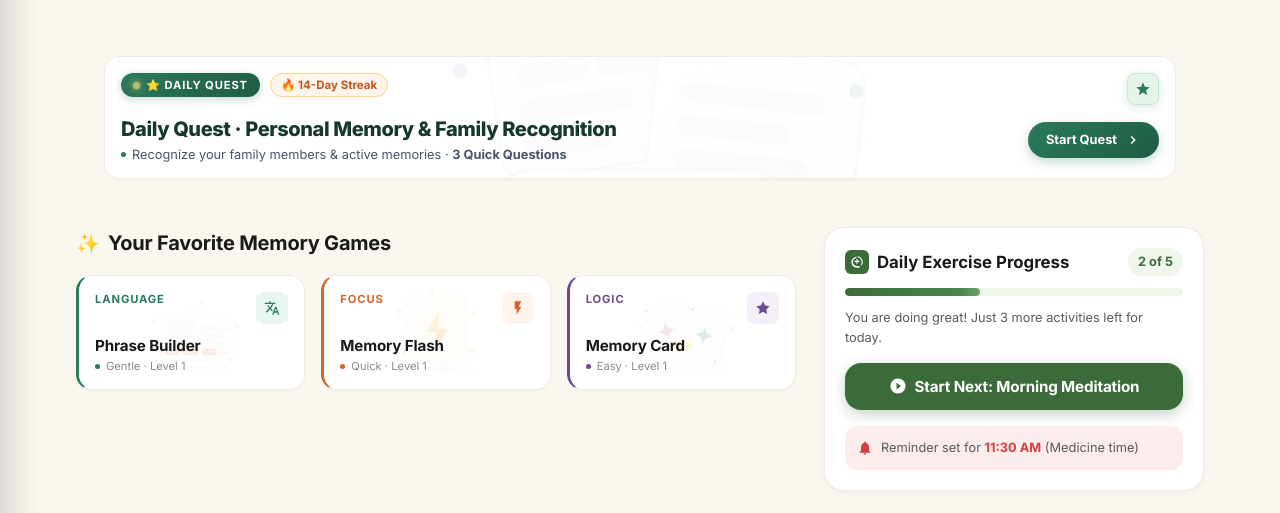
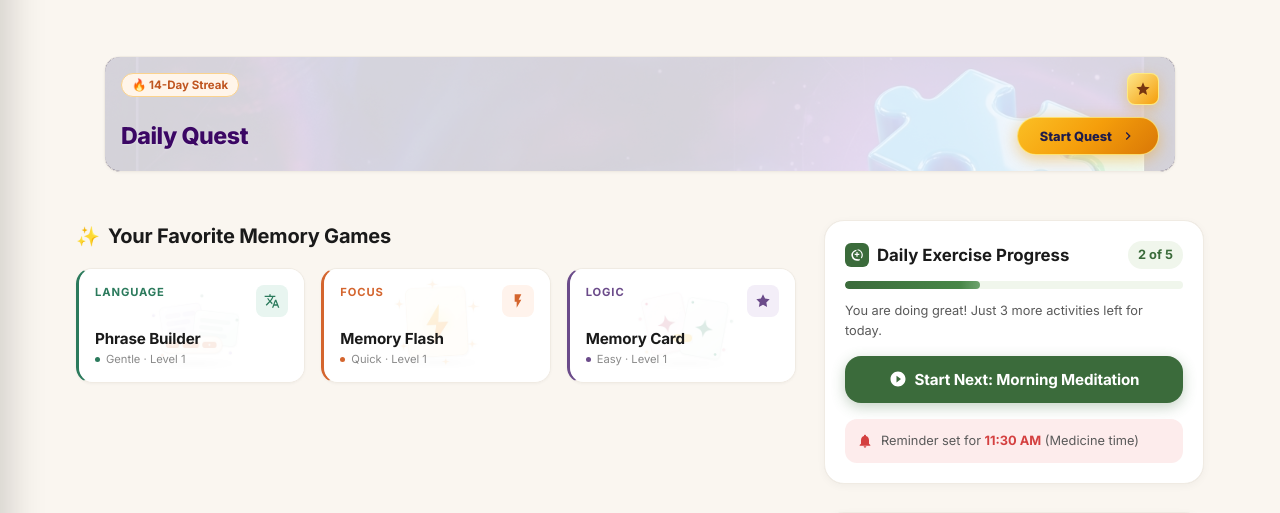
Before and after one commit to Dhruv-goyal01/SIH-Project, a Flask app: page / in a window 1280 px wide. Shown: the part 73-586 px from the top of the page. Run offline with Flask 3, Linux system fonts and the light colour scheme; some libraries are stand-ins or nearby versions.

Commit message:
updated desig of daily quest

```diff
--- a/templates/patient-dashboard/index.html
+++ b/templates/patient-dashboard/index.html
@@ -36,9 +36,11 @@
 
       <!-- Top Right Header Actions: Memory Book -->
       <div class="header__actions">
-        <button class="header__memory-book-btn" id="btn-open-memory-book" aria-label="Open Memory Book" title="Memory Book">
+        <button class="header__memory-book-btn" id="btn-open-memory-book" aria-label="Open Memory Book"
+          title="Memory Book">
           <svg class="header__memory-book-icon" viewBox="0 0 24 24" fill="currentColor">
-            <path d="M18 2H6c-1.2 0-2 .9-2 2v16c0 1.1.9 2 2 2h12c1.1 0 2-.9 2-2V4c0-1.1-.9-2-2-2zM6 4h5v8l-2.5-1.5L6 12V4zm12 16H6v-2h12v2zm0-4H6V6h12v10z"/>
+            <path
+              d="M18 2H6c-1.2 0-2 .9-2 2v16c0 1.1.9 2 2 2h12c1.1 0 2-.9 2-2V4c0-1.1-.9-2-2-2zM6 4h5v8l-2.5-1.5L6 12V4zm12 16H6v-2h12v2zm0-4H6V6h12v10z" />
           </svg>
           <span class="header__memory-book-label">Memory Book</span>
           <span class="header__memory-book-badge" id="memory-book-badge">3</span>
@@ -198,14 +200,10 @@
       <!-- ===== DAILY QUEST SECTION ===== -->
       <section class="greeting daily-quest" id="greeting" aria-label="Daily Quest">
         <button class="game-card game-card--quest" id="btn-daily-quest" aria-haspopup="dialog"
-          style="background-image: url('/static/patient-dashboard/assets/game-phrase-builder.jpg');">
+          style="background-image: url('/static/patient-dashboard/assets/quest-card-bg.jpg');">
           <div class="quest-glow-ring"></div>
           <div class="game-card__top">
             <div class="quest-tag-group">
-              <span class="game-card__tag quest-tag--featured">
-                <span class="quest-pulse-light"></span>
-                <span data-i18n="quest.tag">⭐ Daily Quest</span>
-              </span>
               <span class="quest-tag--streak" data-i18n="quest.streak_tag">🔥 14-Day Streak</span>
             </div>
             <div class="game-card__icon quest-icon--highlight">
@@ -216,13 +214,7 @@
           </div>
           <div class="quest-card-body-row">
             <div>
-              <h3 class="game-card__title quest-title-highlight" data-i18n="quest.title">Daily Quest · Personal Memory &
-                Family Recognition</h3>
-              <div class="game-card__meta quest-meta-highlight">
-                <span class="dot"></span>
-                <span data-i18n-html="quest.meta">Recognize your family members & active memories · <strong>3 Quick
-                    Questions</strong></span>
-              </div>
+              <h3 class="game-card__title quest-title-highlight" data-i18n="quest.title">Daily Quest</h3>
             </div>
             <div class="quest-cta-pill">
               <span data-i18n="quest.start">Start Quest</span>
@@ -647,14 +639,16 @@
       <div class="memory-book-panel__title">
         <div class="memory-book-panel__title-icon">
           <svg viewBox="0 0 24 24" fill="currentColor">
-            <path d="M18 2H6c-1.2 0-2 .9-2 2v16c0 1.1.9 2 2 2h12c1.1 0 2-.9 2-2V4c0-1.1-.9-2-2-2zM6 4h5v8l-2.5-1.5L6 12V4zm12 16H6v-2h12v2zm0-4H6V6h12v10z"/>
+            <path
+              d="M18 2H6c-1.2 0-2 .9-2 2v16c0 1.1.9 2 2 2h12c1.1 0 2-.9 2-2V4c0-1.1-.9-2-2-2zM6 4h5v8l-2.5-1.5L6 12V4zm12 16H6v-2h12v2zm0-4H6V6h12v10z" />
           </svg>
         </div>
         <span>Memory Book</span>
       </div>
       <button class="memory-book-panel__close" id="btn-close-memory-book" aria-label="Close Memory Book">
         <svg viewBox="0 0 24 24" width="20" height="20" fill="currentColor">
-          <path d="M19 6.41L17.59 5 12 10.59 6.41 5 5 6.41 10.59 12 5 17.59 6.41 19 12 13.41 17.59 19 19 17.59 13.41 12z" />
+          <path
+            d="M19 6.41L17.59 5 12 10.59 6.41 5 5 6.41 10.59 12 5 17.59 6.41 19 12 13.41 17.59 19 19 17.59 13.41 12z" />
         </svg>
       </button>
     </div>
@@ -663,13 +657,14 @@
     <div class="memory-book-tabs">
       <button class="mb-tab-btn active" id="mb-tab-todo" data-target="todo">
         <svg viewBox="0 0 24 24" fill="currentColor">
-          <path d="M9 16.2L4.8 12l-1.4 1.4L9 19 21 7l-1.4-1.4L9 16.2z"/>
+          <path d="M9 16.2L4.8 12l-1.4 1.4L9 19 21 7l-1.4-1.4L9 16.2z" />
         </svg>
         <span>To-Do List</span>
       </button>
       <button class="mb-tab-btn" id="mb-tab-memories" data-target="memories">
         <svg viewBox="0 0 24 24" fill="currentColor">
-          <path d="M12 21.35l-1.45-1.32C5.4 15.36 2 12.28 2 8.5 2 5.42 4.42 3 7.5 3c1.74 0 3.41.81 4.5 2.09C13.09 3.81 14.76 3 16.5 3 19.58 3 22 5.42 22 8.5c0 3.78-3.4 6.86-8.55 11.54L12 21.35z"/>
+          <path
+            d="M12 21.35l-1.45-1.32C5.4 15.36 2 12.28 2 8.5 2 5.42 4.42 3 7.5 3c1.74 0 3.41.81 4.5 2.09C13.09 3.81 14.76 3 16.5 3 19.58 3 22 5.42 22 8.5c0 3.78-3.4 6.86-8.55 11.54L12 21.35z" />
         </svg>
         <span>Memories</span>
       </button>
@@ -686,7 +681,8 @@
 
         <!-- Add Todo Item Input -->
         <div class="mb-add-row">
-          <input type="text" class="mb-add-input" id="mb-todo-input" placeholder="Add an important task (e.g., Take morning medicine)..." maxlength="80">
+          <input type="text" class="mb-add-input" id="mb-todo-input"
+            placeholder="Add an important task (e.g., Take morning medicine)..." maxlength="80">
           <button class="mb-add-btn" id="mb-todo-add-btn" aria-label="Add task" title="Add task">+</button>
         </div>
 
@@ -727,8 +723,10 @@
           </div>
 
           <div class="mb-memory-input-row">
-            <input type="text" class="mb-memory-input" id="mb-memory-input" placeholder="Record a memory or feeling..." maxlength="140">
-            <button class="mb-memory-add-btn" id="mb-memory-add-btn" aria-label="Save memory" title="Save memory">+</button>
+            <input type="text" class="mb-memory-input" id="mb-memory-input" placeholder="Record a memory or feeling..."
+              maxlength="140">
+            <button class="mb-memory-add-btn" id="mb-memory-add-btn" aria-label="Save memory"
+              title="Save memory">+</button>
           </div>
         </div>
       </section>
@@ -1241,7 +1239,7 @@
       function loadTodos() {
         const stored = localStorage.getItem('nb_memory_book_todos');
         if (stored) {
-          try { return JSON.parse(stored); } catch(e){}
+          try { return JSON.parse(stored); } catch (e) { }
         }
         return defaultTodos;
       }
@@ -1254,7 +1252,7 @@
       function loadMemories() {
         const stored = localStorage.getItem('nb_memory_book_memories');
         if (stored) {
-          try { return JSON.parse(stored); } catch(e){}
+          try { return JSON.parse(stored); } catch (e) { }
         }
         return defaultMemories;
       }
--- a/templates/patient-dashboard/styles.css
+++ b/templates/patient-dashboard/styles.css
@@ -1099,34 +1111,38 @@ button {
 
 .game-card--quest {
   width: 100%;
-  border-left: 5px solid #2B7A5C;
-  border-radius: 18px;
-  padding: 24px 28px;
-  background-color: #FFFFFF;
-  border-top: 1px solid rgba(43, 122, 92, 0.25);
-  border-right: 1px solid rgba(43, 122, 92, 0.2);
-  border-bottom: 2px solid rgba(43, 122, 92, 0.28);
-  box-shadow: 0 6px 24px rgba(43, 122, 92, 0.12), 0 2px 6px rgba(0, 0, 0, 0.04);
+  border-left: 5px solid #a855f7;
+  border-radius: 20px;
+  padding: 26px 30px;
+  background-color: #120324;
+  background-size: cover;
+  background-position: center;
+  border-top: 1px solid rgba(192, 132, 252, 0.35);
+  border-right: 1px solid rgba(168, 85, 247, 0.25);
+  border-bottom: 2px solid rgba(139, 92, 246, 0.45);
+  box-shadow: 0 12px 36px rgba(18, 3, 36, 0.6), 0 2px 8px rgba(0, 0, 0, 0.2);
   transition: transform 0.25s cubic-bezier(0.16, 1, 0.3, 1), box-shadow 0.25s ease;
   position: relative;
   overflow: hidden;
 }
 
 .game-card--quest::before {
-  background: linear-gradient(120deg, rgba(255, 255, 255, 0.94) 0%, rgba(246, 252, 248, 0.88) 100%);
+  /* Increased alpha / maximum clarity for the background image */
+  background: linear-gradient(135deg, rgba(30, 8, 54, 0.12) 0%, rgba(46, 16, 101, 0.06) 50%, rgba(18, 3, 36, 0.15) 100%);
+  backdrop-filter: none;
 }
 
 .game-card--quest:hover {
   transform: translateY(-3px) scale(1.008);
-  box-shadow: 0 14px 34px rgba(43, 122, 92, 0.22), 0 3px 10px rgba(0, 0, 0, 0.06);
+  box-shadow: 0 18px 44px rgba(46, 16, 101, 0.55), 0 4px 14px rgba(0, 0, 0, 0.3);
 }
 
 .game-card--quest:hover::before {
-  background: linear-gradient(120deg, rgba(255, 255, 255, 0.88) 0%, rgba(240, 250, 244, 0.82) 100%);
+  background: linear-gradient(135deg, rgba(30, 8, 54, 0.06) 0%, rgba(46, 16, 101, 0.03) 100%);
 }
 
 .game-card--quest::after {
-  background: linear-gradient(90deg, #2B7A5C, #3B6B3B, #52a452);
+  background: linear-gradient(90deg, #9333ea, #c084fc, #ec4899, #8b5cf6);
   height: 4px;
 }
 
@@ -1138,25 +1154,26 @@ button {
 }
 
 .quest-tag--featured {
-  background: linear-gradient(135deg, #2B7A5C, #1E5C44) !important;
-  color: #FFFFFF !important;
+  background: linear-gradient(135deg, #F59E0B, #D97706) !important;
+  color: #1F2937 !important;
   font-weight: 800;
-  font-size: 0.72rem;
-  padding: 5px 12px;
+  font-size: 0.76rem;
+  padding: 6px 14px;
   border-radius: var(--radius-pill);
-  box-shadow: 0 2px 8px rgba(43, 122, 92, 0.3);
+  box-shadow: 0 2px 10px rgba(245, 158, 11, 0.45);
   display: inline-flex;
   align-items: center;
   gap: 6px;
-  letter-spacing: 0.05em;
+  letter-spacing: 0.04em;
+  border: 1px solid rgba(254, 240, 138, 0.6);
 }
 
 .quest-pulse-light {
   width: 7px;
   height: 7px;
   border-radius: var(--radius-circle);
-  background: #FFE27A;
-  box-shadow: 0 0 8px #FFE27A;
+  background: #FFFFFF;
+  box-shadow: 0 0 8px #FFFFFF;
   animation: pulse-ring 1.8s infinite ease-in-out;
 }
 
@@ -1171,13 +1188,13 @@ button {
 }
 
 .quest-icon--highlight {
-  background: #E6F4EA !important;
-  color: #2B7A5C !important;
+  background: linear-gradient(135deg, #FDE68A 0%, #F59E0B 100%) !important;
+  color: #78350F !important;
   width: 44px;
   height: 44px;
-  border-radius: 12px;
-  box-shadow: 0 2px 10px rgba(43, 122, 92, 0.18);
-  border: 1.5px solid #C4E7D0;
+  border-radius: 14px;
+  box-shadow: 0 4px 14px rgba(245, 158, 11, 0.35);
+  border: 1.5px solid rgba(254, 240, 138, 0.9);
   display: flex;
   align-items: center;
   justify-content: center;
@@ -1197,43 +1214,45 @@ button {
 }
 
 .quest-title-highlight {
-  font-size: 1.25rem !important;
+  font-size: 1.45rem !important;
   font-weight: 800 !important;
-  color: #17382B !important;
-  margin-bottom: 6px !important;
+  color: #3b0764 !important;
+  /* Deep dark purple */
+  margin-bottom: 0 !important;
   letter-spacing: -0.02em !important;
+  background: transparent !important;
+  display: inline-block;
+  padding: 0 !important;
+  border: none !important;
+  box-shadow: none !important;
+  backdrop-filter: none !important;
+  text-shadow: 0 1px 2px rgba(255, 255, 255, 0.3);
 }
 
 .quest-meta-highlight {
-  font-size: var(--font-size-sm) !important;
-  color: #4A5568 !important;
-}
-
-.quest-meta-highlight .dot {
-  background: #2B7A5C !important;
-  width: 7px;
-  height: 7px;
+  display: none !important;
 }
 
 .quest-cta-pill {
   display: inline-flex;
   align-items: center;
   gap: 8px;
-  padding: 10px 18px;
-  background: linear-gradient(135deg, #2B7A5C 0%, #1E5C44 100%);
-  color: #FFFFFF;
+  padding: 10px 22px;
+  background: linear-gradient(135deg, #FBBF24 0%, #F59E0B 50%, #D97706 100%);
+  color: #1E1B4B;
   border-radius: var(--radius-pill);
   font-size: var(--font-size-sm);
-  font-weight: 700;
-  box-shadow: 0 4px 12px rgba(43, 122, 92, 0.28);
-  transition: all 0.2s ease;
+  font-weight: 800;
+  box-shadow: 0 4px 16px rgba(245, 158, 11, 0.45);
+  border: 1px solid rgba(254, 240, 138, 0.8);
+  transition: all 0.25s ease;
   flex-shrink: 0;
 }
 
 .game-card--quest:hover .quest-cta-pill {
-  transform: translateX(4px);
-  background: linear-gradient(135deg, #21634A 0%, #154533 100%);
-  box-shadow: 0 6px 18px rgba(43, 122, 92, 0.4);
+  transform: translateX(4px) scale(1.03);
+  background: linear-gradient(135deg, #FDE68A 0%, #FBBF24 50%, #F59E0B 100%);
+  box-shadow: 0 6px 22px rgba(245, 158, 11, 0.6);
 }
 
 /* Daily Quest Section Button */
```
Also changed, not shown: other parts of templates/patient-dashboard/styles.css (+62 -43 lines), templates/patient-dashboard/i18n.js (+12 -12 lines), templates/patient-dashboard/assets/quest-card-bg.jpg (added).
